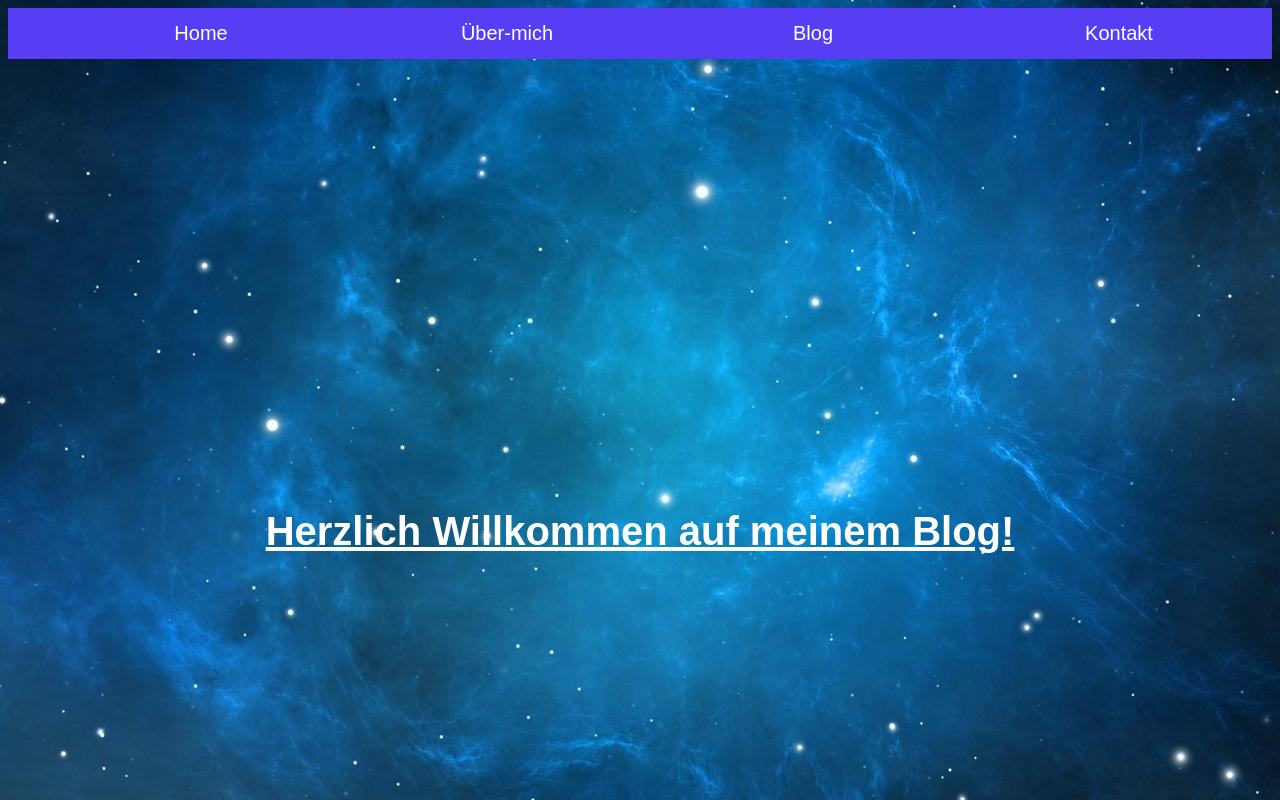
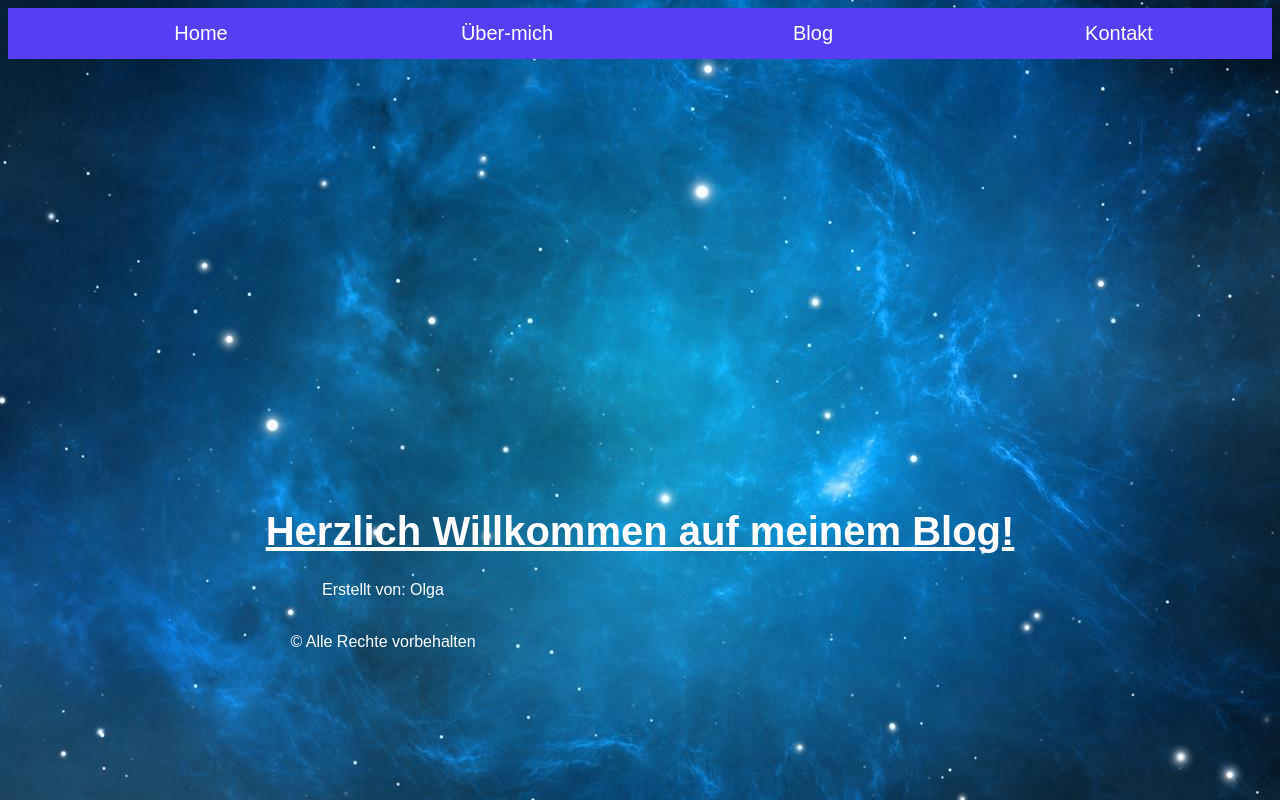
Before and after one commit to Olga-Life/Blog, a plain HTML site: page index.html in a window 1280 px wide. Drawn offline with Linux system fonts and the light colour scheme; files whose address does not match are found by name.

Commit message:
Add files via upload

```diff
--- a/index.html
+++ b/index.html
@@ -20,4 +20,8 @@
     </header>
   </body>
   <h1>Herzlich Willkommen auf meinem Blog!</h1>
+  <footer>
+    <p>Erstellt von: Olga</p>
+    <br>© Alle Rechte vorbehalten
+  </footer>
 </html>
--- a/style.css
+++ b/style.css
@@ -56,3 +56,10 @@ h1 {
   text-decoration: underline;
   margin-top: 450px;
 }
+footer{
+    text-decoration: dashed;
+    color: rgb(255, 255, 255);
+    text-align: center;
+    font-size: medium;
+    width: 750px;
+}
```
